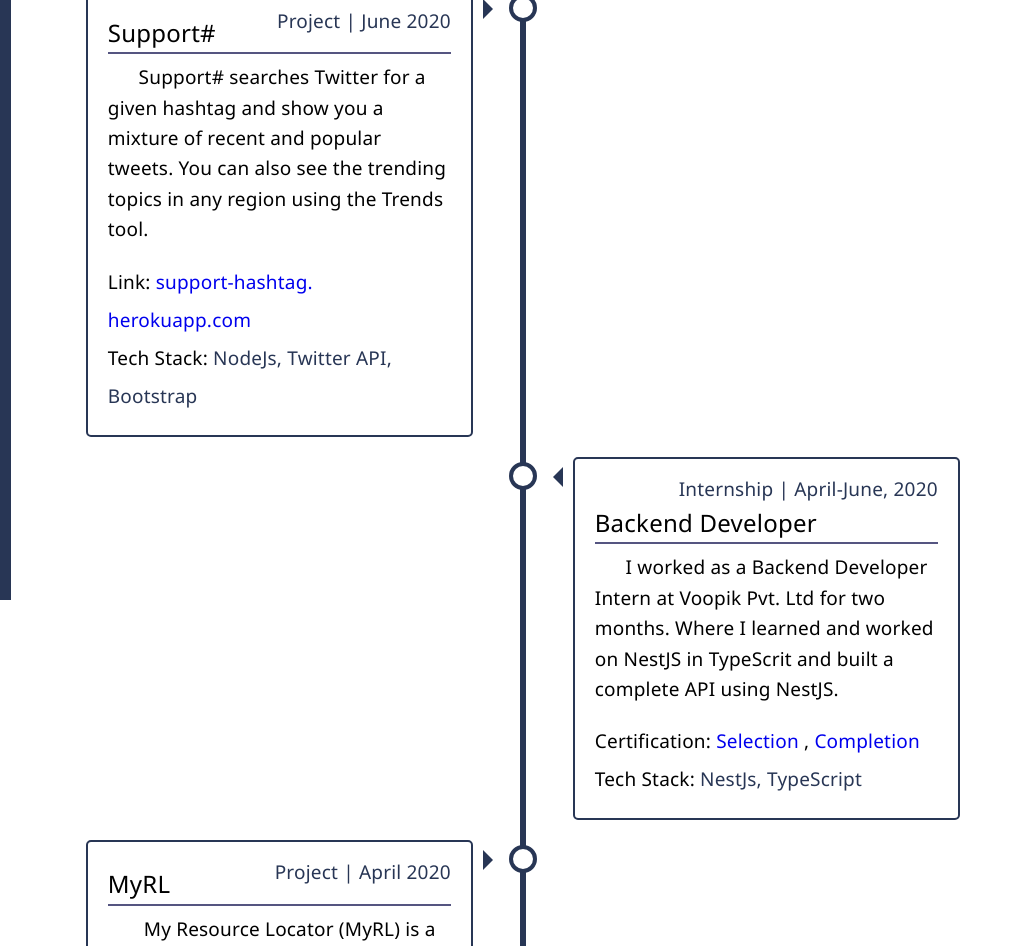
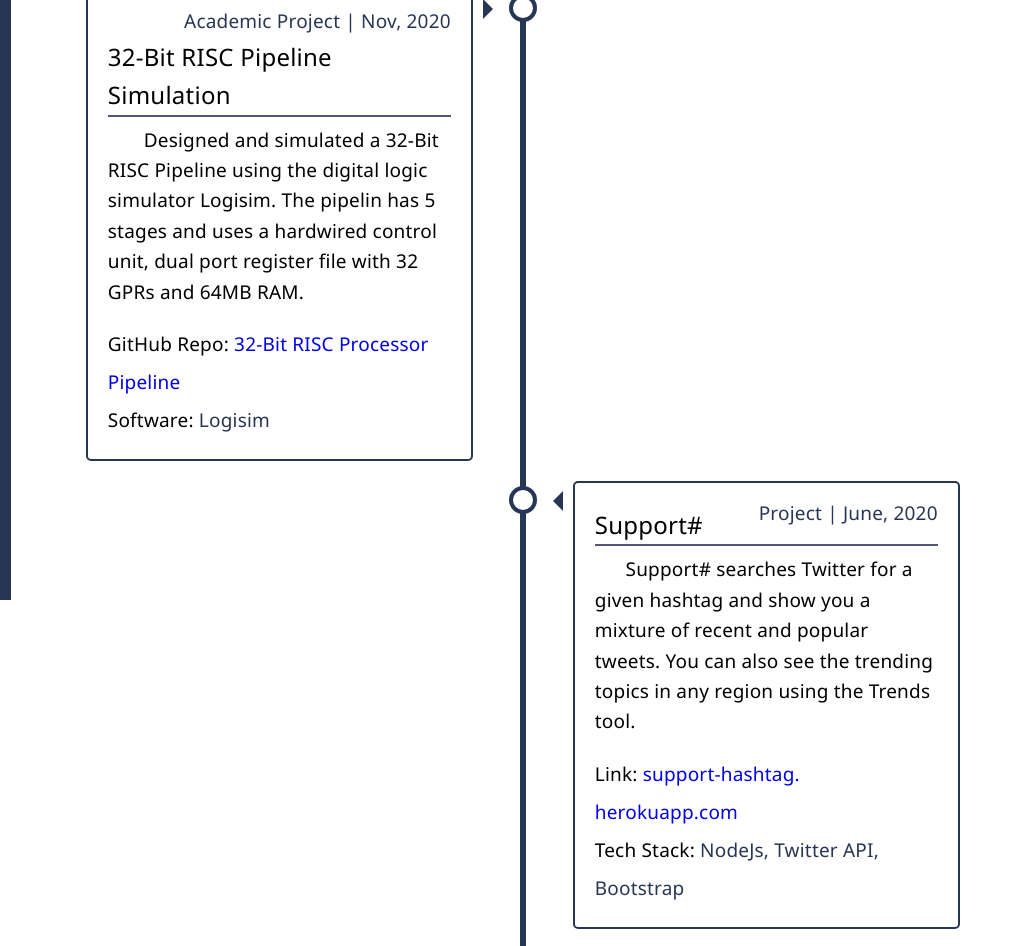
Before and after one commit to kancherlakishorereddy/kancherlakishorereddy.gihub.io, a plain HTML site: page timeline.html in a window 1280 px wide. Shown: the part 200-1146 px from the top of the page, 258-1280 px from the left. Drawn offline with Linux system fonts and the light colour scheme.

Commit message:
timeline update

```diff
--- a/projects.html
+++ b/timeline.html
@@ -12,7 +12,7 @@
     <meta name="description"
         content="Hi! I am Kishore, a CSE undergraduate at IIT Bhubaneswar. Welcome to my page..." />
 
-    <title>Kancherla Kishorereddy | Home</title>
+    <title>Kancherla Kishorereddy | Timeline</title>
 
 </head>
 
@@ -25,7 +25,7 @@
             </div>
             <div class="area-2">
                 <a class="aa" href="index.html">Home</a>
-                <a class="aa active" href="projects.html">Timeline</a>
+                <a class="aa active" href="timeline.html">Timeline</a>
             </div>
             <div class="area-3">
                 <div>
@@ -54,7 +54,23 @@
                 <div class="timeline">
                     <div class="container left">
                         <div class="t-content">
-                            <p style="float: right; color:#283655">Project | June 2020</p>
+                            <p style="float: right; color:#283655">Academic Project | Nov, 2020</p>
+                            <h3 style="padding-top: 1em;">32-Bit RISC Pipeline Simulation</h3>
+                            <p> &nbsp;&nbsp;&nbsp;&nbsp;&nbsp;&nbsp; Designed and simulated a 32-Bit RISC Pipeline using
+                                the digital logic simulator Logisim. The pipelin has 5 stages and uses a hardwired control unit,
+                                dual port register file with 32 GPRs and 64MB RAM. </p>
+                            <br>
+                            <p class="s-heads">GitHub Repo:&nbsp;<wbr>
+                                <a href="https://github.com/kancherlakishorereddy/32-Bit-RISC-Processor-Pipeline"
+                                    target="null">
+                                    32-Bit RISC Processor Pipeline </a></p>
+                            <p class="s-heads">Software:&nbsp;<span style="color:#283655">Logisim</span>
+                            </p>
+                        </div>
+                    </div>
+                    <div class="container right">
+                        <div class="t-content">
+                            <p style="float: right; color:#283655">Project | June, 2020</p>
                             <h3>Support#</h3>
                             <p> &nbsp;&nbsp;&nbsp;&nbsp;&nbsp;&nbsp;Support# searches Twitter for a given hashtag and
                                 show you a mixture of recent and popular tweets. You can also see the trending topics in
@@ -66,7 +82,7 @@
                                     Bootstrap</span></p>
                         </div>
                     </div>
-                    <div class="container right">
+                    <div class="container left">
                         <div class="t-content">
                             <p style="float: right; color:#283655">Internship | April-June, 2020</p>
                             <h3>Backend Developer</h3>
@@ -85,9 +101,9 @@
                             </p>
                         </div>
                     </div>
-                    <div class="container left">
+                    <div class="container right">
                         <div class="t-content">
-                            <p style="float: right; color:#283655">Project | April 2020</p>
+                            <p style="float: right; color:#283655">Project | April, 2020</p>
                             <h3>MyRL</h3>
                             <p> &nbsp;&nbsp;&nbsp;&nbsp;&nbsp;&nbsp; My Resource Locator (MyRL) is a replica of
                                 tinyurl.com but entirely built from scratch by me. You can customize and/or shorten
@@ -99,9 +115,9 @@
                                     Bootstrap</span></p>
                         </div>
                     </div>
-                    <div class="container right">
+                    <div class="container left">
                         <div class="t-content">
-                            <p style="float: right; color:#283655">Project | March 2020</p>
+                            <p style="float: right; color:#283655">Project | March, 2020</p>
                             <h3>Where-is-Waldo</h3>
                             <p> &nbsp;&nbsp;&nbsp;&nbsp;&nbsp;&nbsp; It is a simple JavaScript game of finding Waldo
                                 following the instructions on the screen. I made it when I was learning JavaScript and
@@ -113,7 +129,7 @@
                                     JavaScript</span></p>
                         </div>
                     </div>
-                    <div class="container left">
+                    <div class="container right">
                         <div class="t-content">
                             <p style="float: right; color:#283655">Project | Oct-Nov, 2019</p>
                             <h3>./Everything</h3>
```
Also changed, not shown: index.html (+3 -3 lines).
